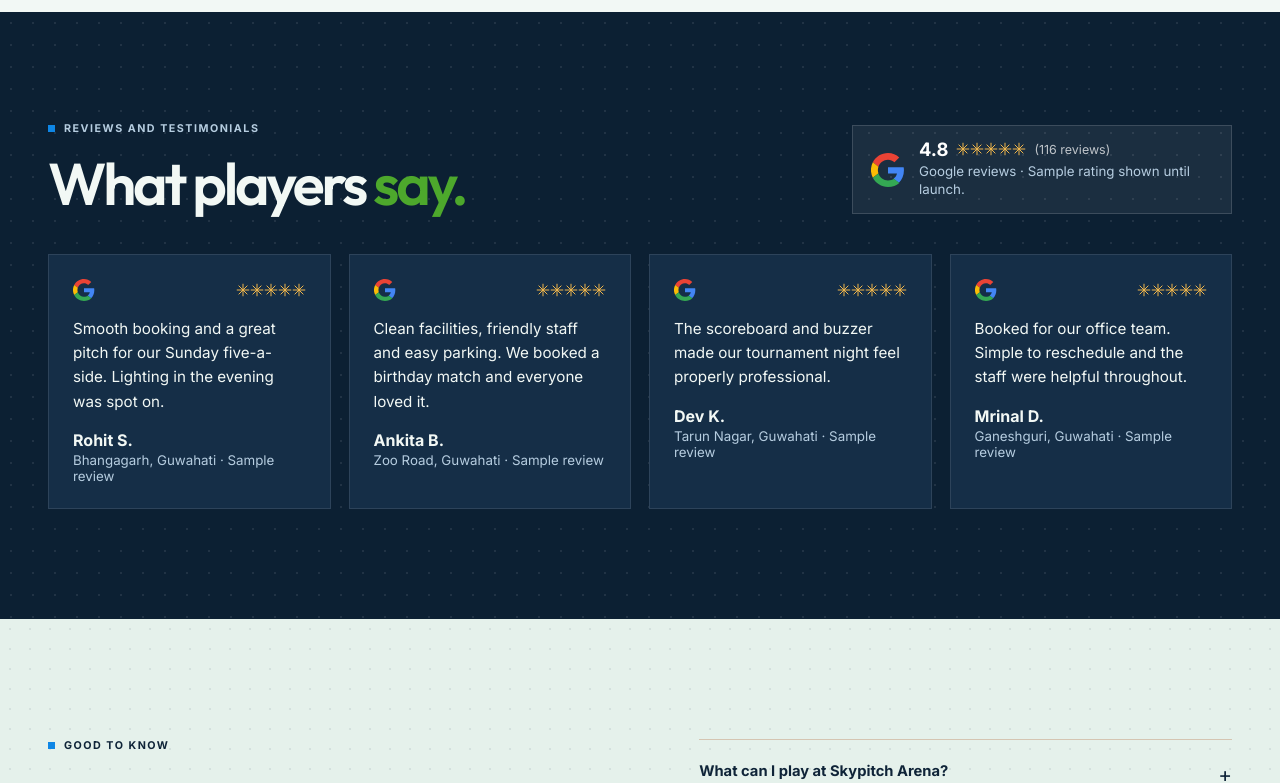
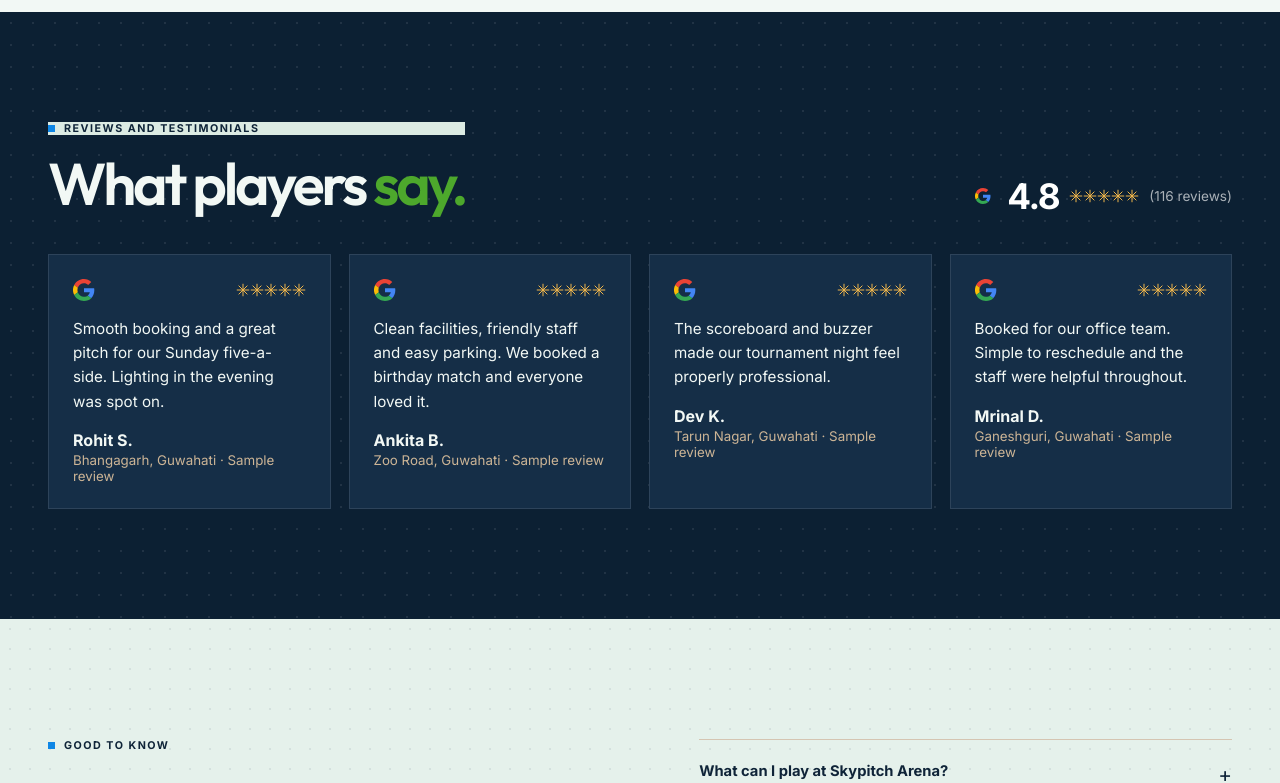
Before and after one commit to Ecognix/skypitch, a Next.js app: page / in a window 1280 px wide. Shown: the part 3000-3783 px from the top of the page. Built offline with nearby package versions, Linux system fonts and the light colour scheme.

Commit message:
Google rating: remove box, bigger score, aligned with logo, remove caption

```diff
--- a/app/globals.css
+++ b/app/globals.css
@@ -178,8 +178,8 @@ body{overflow-x:clip}
 .reviews-head{display:flex;justify-content:space-between;align-items:end;gap:24px;flex-wrap:wrap;margin-bottom:40px}
 .reviews-head h2{margin:18px 0 0}
 .dark-band .reviews-head h2{margin-bottom:0}
-.google-badge{display:flex;gap:14px;align-items:center;background:#ffffff10;border:1px solid #ffffff25;padding:14px 18px;max-width:380px}
-.google-badge .ui-icon{width:34px;height:34px}.google-badge small{display:block;color:#cdb596;margin-top:3px;line-height:1.4}
+.google-badge{display:flex;gap:16px;align-items:center}
+
 .review-grid{display:grid;grid-template-columns:repeat(4,1fr);gap:18px}
 .review-grid figure{margin:0;background:#3a2a1f;border:1px solid #ffffff18;padding:24px;display:flex;flex-direction:column;gap:16px}
 .review-top{display:flex;justify-content:space-between;align-items:center}
@@ -228,7 +228,7 @@ h1,h2,h3,.brand{font-family:Outfit, Arial, sans-serif}
 .amenities article,.game-card,.demo-pill,.notice{background:#dcebe3}
 .footer,.dark-band,.scoreboard{background:var(--deep);color:#f2f8f5}
 .review-grid figure{background:#152e47;border:1px solid #ffffff1a}
-.dark-band .light,.google-badge small,.review-grid small,.footer-grid p,.footer-grid a:not(.brand),.footer-bottom,.light{color:#b6cde0}
+.dark-band .light,
 .assistant-log .assistant{background:#dcebe3;color:var(--ink)}
 .package-card{background:var(--white)}
 .square,.live-dot{background:var(--accent)}
@@ -237,9 +237,9 @@ h1,h2,h3,.brand{font-family:Outfit, Arial, sans-serif}
 .nav a:not(.button):hover,.nav a[aria-current=page],.home-games-list a:hover{color:var(--accent)}
 
 /* Google rating summary, dotted non-white sections & contact map */
-.google-rating-row{display:flex;align-items:center;gap:8px;flex-wrap:wrap}
-.google-score{font-size:1.15rem;line-height:1;color:#fff}
-.google-count{font-size:.78rem;color:rgba(255,255,255,.72)}
+.google-rating-row{display:flex;align-items:center;gap:10px;flex-wrap:wrap}
+.google-score{font-size:2.2rem;font-weight:700;line-height:1;color:#fff;letter-spacing:-.04em}
+.google-count{font-size:.85rem;color:rgba(255,255,255,.65)}
 .dark-band,.footer,.scoreboard{background-image:radial-gradient(rgba(255,255,255,.085) 1px,transparent 1px);background-size:22px 22px}
 .faq-section,.gallery-section,.game-callout,.market-list-cta,.admin-sidebar{background-image:radial-gradient(color-mix(in srgb,var(--ink) 8%,transparent) 1px,transparent 1px);background-size:20px 20px}
 .contact-map-section{padding-bottom:110px}
--- a/app/page.js
+++ b/app/page.js
@@ -25,7 +25,7 @@ export default function Home() {
       <section className="features wrap">{perks.map(([number, title, description, icon]) => <article className="feature-card" key={number}><div className="feature-top"><span>{number} / THE EXPERIENCE</span><b><Icon name={icon} /></b></div><div><h3>{title}</h3><p>{description}</p></div></article>)}</section>
       <section className="wrap home-games"><div><div className="eyebrow"><span className="square" /> PLAY IT YOUR WAY</div><h2>More ways<br />to <em>show up.</em></h2><p>From a quick kickabout to a proper training session, there's a game here for your crew.</p><Link className="button button-outline" href="/games">Explore games <span><Icon name="arrow" /></span></Link></div><div className="home-games-list"><Link href="/games"><span>01</span><strong>Small-sided football</strong><b><Icon name="arrow" /></b></Link><Link href="/games"><span>02</span><strong>Team training</strong><b><Icon name="arrow" /></b></Link><Link href="/games"><span>03</span><strong>Casual play</strong><b><Icon name="arrow" /></b></Link></div></section>
       <section className="section wrap play-section"><div className="photo-panel"><div className="photo-overlay"><span>THE BEAUTIFUL GAME, CLOSER TO HOME</span><strong>PLAY<br />ON.</strong></div><div className="photo-badge"><Icon name="star" /><br /><span>MADE FOR<br />THE GAME</span></div></div><div className="play-copy"><div className="eyebrow"><span className="square" /> YOUR NEXT GAME</div><h2>Pick a time.<br />Bring your <em>game.</em></h2><p>Getting everyone together is the hard part. Booking the pitch shouldn't be.</p><div className="steps"><div><span>01</span><p><strong>Choose your day</strong><small>Find a time that works for your crew.</small></p></div><div><span>02</span><p><strong>Make it yours</strong><small>Add your details and review your slot.</small></p></div><div><span>03</span><p><strong>Get playing</strong><small>You're all set for your next game.</small></p></div></div><Link href="/book" className="button button-dark">See available slots <span><Icon name="arrow" /></span></Link></div></section>
-      <section className="dark-band"><div className="wrap"><div className="reviews-head"><div><div className="eyebrow light"><span className="square" /> REVIEWS AND TESTIMONIALS</div><h2>What players <em>say.</em></h2></div><div className="google-badge"><GoogleG /><div><div className="google-rating-row"><strong className="google-score">4.8</strong><span className="stars" aria-label="4.8 out of 5">{[0,1,2,3,4].map((i) => <Icon key={i} name="star" />)}</span><span className="google-count">(116 reviews)</span></div><small>Google reviews · Sample rating shown until launch.</small></div></div></div><div className="review-grid">{reviews.map(([name, place, tag, text]) => <figure key={name}><div className="review-top"><GoogleG /><span className="stars" aria-label="5 out of 5">{[0,1,2,3,4].map((i) => <Icon key={i} name="star" />)}</span></div><blockquote>{text}</blockquote><figcaption><strong>{name}</strong><small>{place} · {tag}</small></figcaption></figure>)}</div></div></section>
+      <section className="dark-band"><div className="wrap"><div className="reviews-head"><div><div className="eyebrow light"><span className="square" /> REVIEWS AND TESTIMONIALS</div><h2>What players <em>say.</em></h2></div><div className="google-badge"><GoogleG /><div className="google-rating-row"><strong className="google-score">4.8</strong><span className="stars" aria-label="4.8 out of 5">{[0,1,2,3,4].map((i) => <Icon key={i} name="star" />)}</span><span className="google-count">(116 reviews)</span></div></div></div><div className="review-grid">{reviews.map(([name, place, tag, text]) => <figure key={name}><div className="review-top"><GoogleG /><span className="stars" aria-label="5 out of 5">{[0,1,2,3,4].map((i) => <Icon key={i} name="star" />)}</span></div><blockquote>{text}</blockquote><figcaption><strong>{name}</strong><small>{place} · {tag}</small></figcaption></figure>)}</div></div></section>
       <section className="section faq-section"><div className="wrap faq-grid"><div><div className="eyebrow"><span className="square" /> GOOD TO KNOW</div><h2>Before you<br /><em>lace up.</em></h2></div><div className="faq-list"><details><summary>What can I play at Skypitch Arena?</summary><p>The space is imagined primarily for small-sided football, casual kickabouts and friendly matches. Final activities will be confirmed by the venue.</p></details><details><summary>How do I book a slot?</summary><p>Choose your preferred date and available time, enter your details and confirm. Bookings are saved only in your browser and are not real reservations yet.</p></details><details><summary>Can I cancel a booking?</summary><p>Yes. Bookings can be cancelled from the booking page. The final cancellation policy will be confirmed before launch.</p></details><details><summary>Where exactly is the venue?</summary><p>We're located at Zoo Rd, above Bidang MMA & Fitness Gym, Sundarpur, Guwahati, Assam 781005.</p></details></div></div></section>
     </>
   );
```
